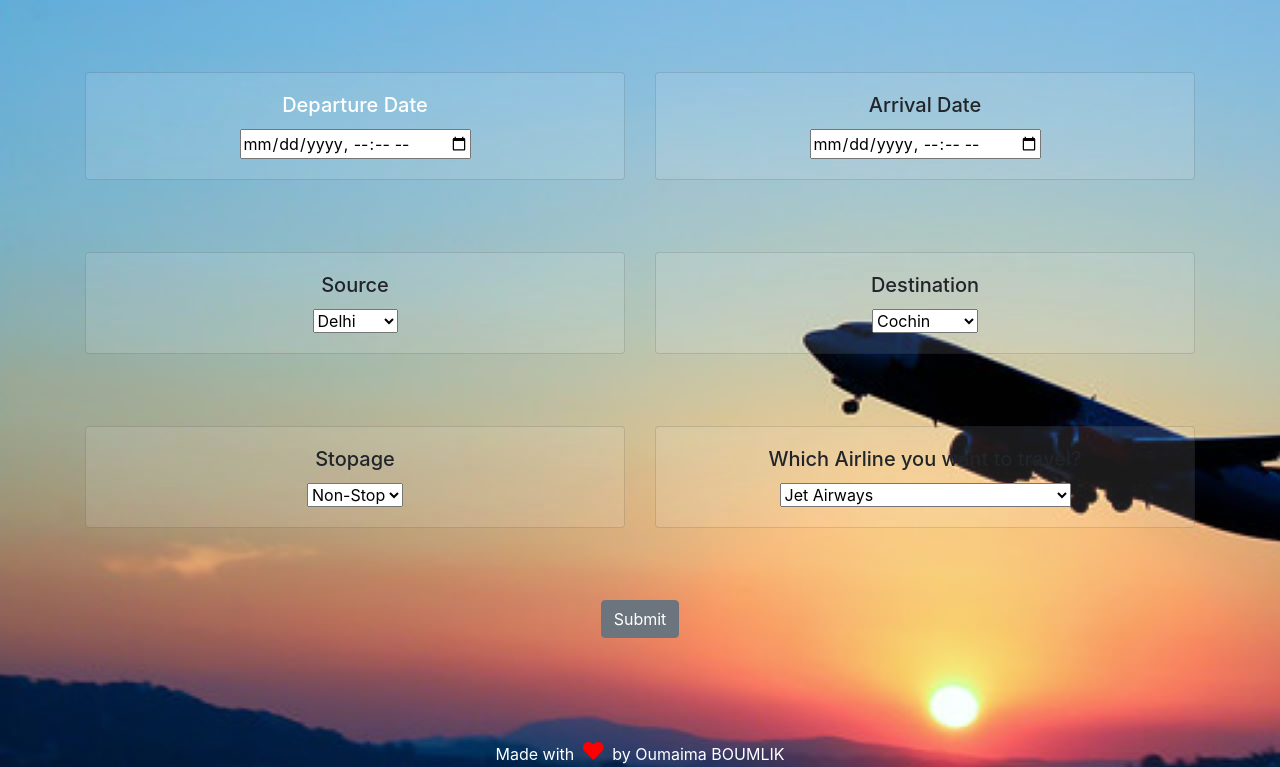
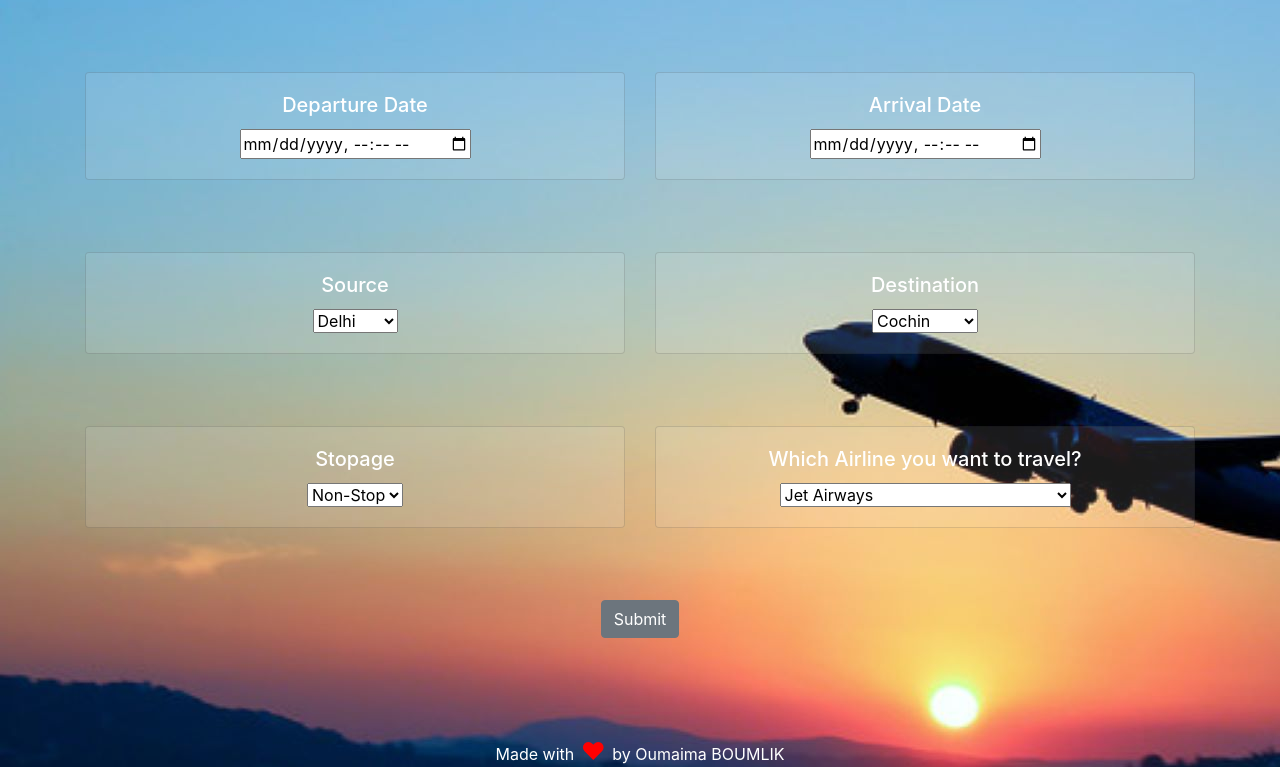
Before and after one commit to Oumaima-Boumlik/Flight-Price-Prediction, a Flask app: page / in a window 1280 px wide. Shown: the part 56-823 px from the top of the page. Run offline with Flask 2, Linux system fonts and the light colour scheme; parts of the project's set-up code (start-up, migrations or seed data) failed here and were passed over; some libraries are stand-ins or nearby versions.

Commit message:
Update home.html

```diff
--- a/templates/home.html
+++ b/templates/home.html
@@ -51,7 +51,7 @@
                 <br>
                 <div class="col-sm-6">
                     <div class="card">
-                        <div class="card-body">
+                        <div class="card-body" style="color: white;">
                             <h5 class="card-title">Arrival Date</h5>
                             <!-- Arrival -->
                             <input type="datetime-local" name="Arrival_Time" id="Arrival_Time" required="required">
@@ -67,7 +67,7 @@
             <div class="row">
                 <div class="col-sm-6">
                     <div class="card">
-                        <div class="card-body">
+                        <div class="card-body" style="color: white;">
                             <!-- Source -->
                             <h5 class="card-title">Source</h5>
                             <select name="Source" id="Source" required="required">
@@ -81,7 +81,7 @@
                 </div>
                 <div class="col-sm-6">
                     <div class="card">
-                        <div class="card-body">
+                        <div class="card-body" style="color: white;">
                             <h5 class="card-title">Destination</h5>
                             <!-- Destination -->
                             <select name="Destination" id="Destination" required="required">
@@ -105,7 +105,7 @@
             <div class="row">
                 <div class="col-sm-6">
                     <div class="card">
-                        <div class="card-body">
+                        <div class="card-body" style="color: white;">
                             <h5 class="card-title">Stopage</h5>
                             <!-- Total Stops -->
                             <select name="stops" required="required">
@@ -120,7 +120,7 @@
                 </div>
                 <div class="col-sm-6">
                     <div class="card">
-                        <div class="card-body">
+                        <div class="card-body" style="color: white;">
                             <h5 class="card-title">Which Airline you want to travel?</h5>
                             <!-- Airline -->
                             <select name="airline" id="airline" required="required">
```
